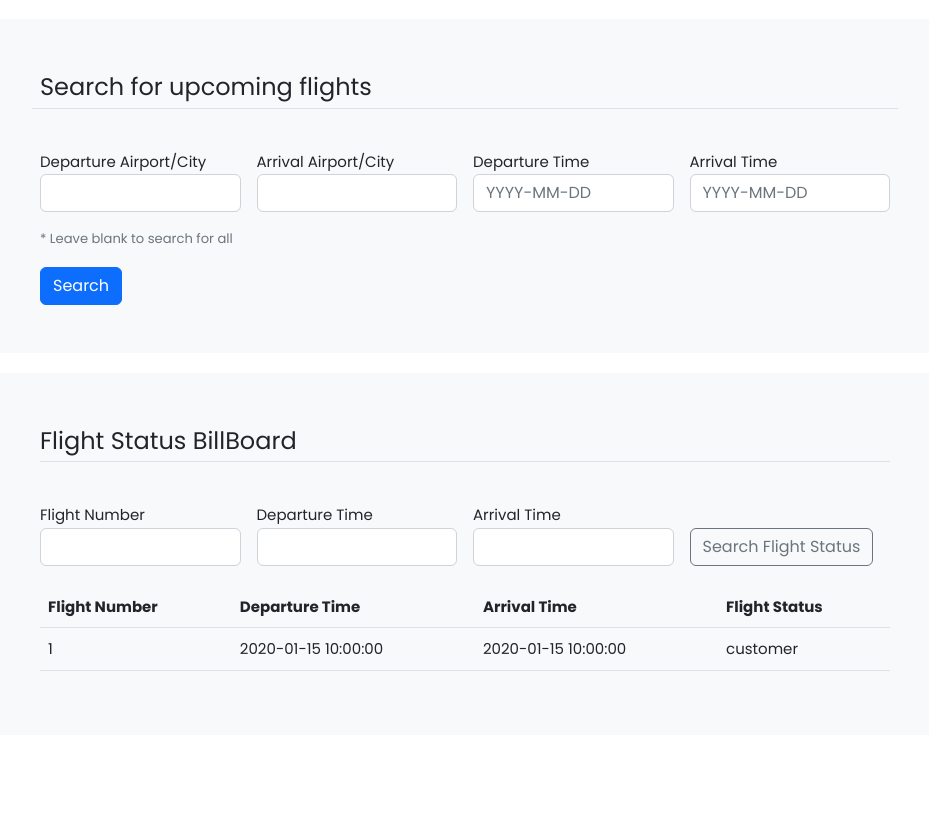
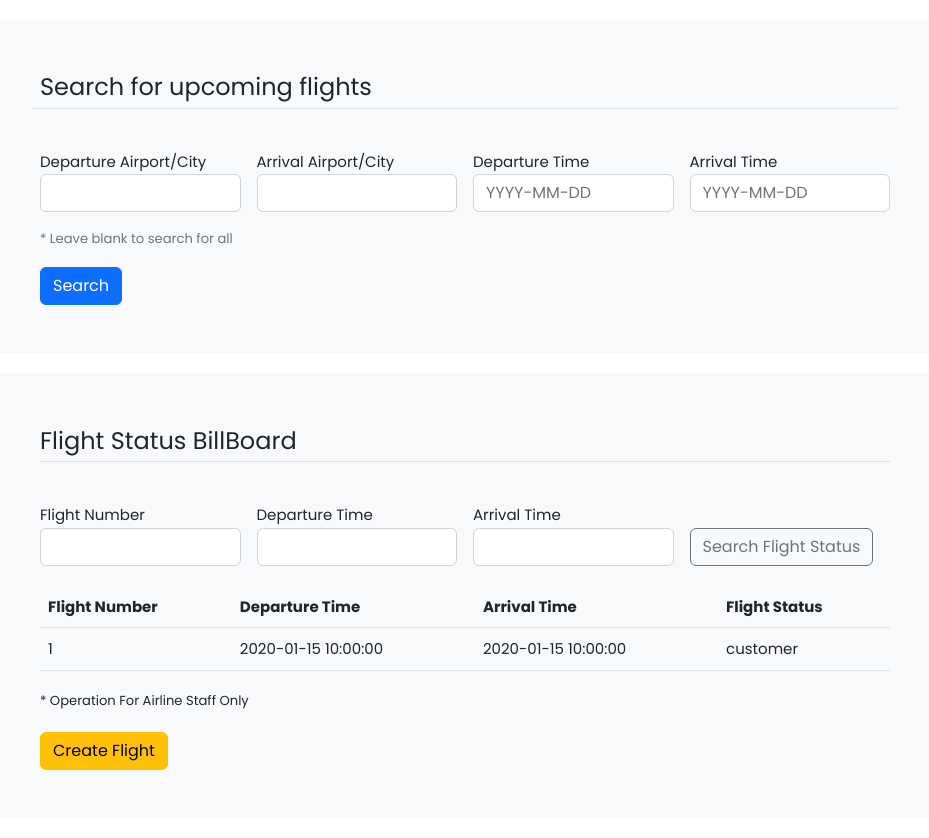
Before and after one commit to Jaacky-Huaang/Databases_Project, a Flask app: page / in a window 1280 px wide. Shown: the part 501-1339 px from the top of the page, without its empty margins (175-1104 px from the left). Before the commit the page ends 1172 px from the top, so only its background shows below. Run offline with Flask 3, Linux system fonts and the light colour scheme; the visitor is signed in with stand-in values (Sample User, id 1); tables that the repository leaves empty hold one stand-in row (values such as "Sample post"); some libraries are stand-ins or nearby versions.

Commit message:
airline staff fix

```diff
--- a/reservation/routes.py
+++ b/reservation/routes.py
@@ -143,7 +143,7 @@ def register_airline_staff():
         airline_name = form.airline_name.data
 
         cursor = conn.cursor()
-        query_find_user_name = "SELECT user_name FROM airline_staff WHERE user_name = '{}'"
+        query_find_user_name = "SELECT username FROM airline_staff WHERE username = '{}'"
         cursor.execute(query_find_user_name.format(user_name))
         dup_user_names = cursor.fetchall()
         if len(dup_user_names) > 0:
@@ -232,13 +232,13 @@ def login_airline_staff():
         password = form.password.data
 
         cursor = conn.cursor()
-        query = "SELECT * FROM airline_staff WHERE user_name = '{}'"
+        query = "SELECT * FROM airline_staff WHERE username = '{}'"
         cursor.execute(query.format(user_name))
         data = cursor.fetchone()
         cursor.close()
 
         if data and bcrypt.check_password_hash(data['password'], password):
-            # add the staff user name to the session
+            # add the staff username to the session
             session['user_name'] = user_name
             # add the user status to the session
             session['status'] = 'airline_staff'
@@ -306,3 +306,11 @@ def dashboard_customer():
 @app.route('/dashboard_agent')
 def dashboard_agent():
     return render_template('dashboard_agent.html')
+
+@app.route('/dashboard_airline_staff')
+def dashboard_airline_staff():
+    return render_template('dashboard_airline_staff.html')
+
+@app.route('/create_flight', methods=['GET', 'POST'])
+def create_flight():
+    return render_template('create_flight.html')
--- /dev/null
+++ b/reservation/templates/create_flight.html
@@ -0,0 +1,5 @@
+{% extends "layout.html %}
+
+{% block content %}
+
+{% endblock content %}
--- a/reservation/templates/index.html
+++ b/reservation/templates/index.html
@@ -207,6 +207,15 @@
                         {% endfor %}
                 </table>
 
+                {% if session['status'] == 'airline_staff' %}
+
+                    <small>* Operation For Airline Staff Only</small>
+                    <div class="space"></div>
+                    <div>
+                        <button class="btn btn-warning" href="{{ url_for('create_flight') }}">Create Flight</button>
+                    </div>
+                {% endif %}
+
             </div>
         </div>
     </div>
```
